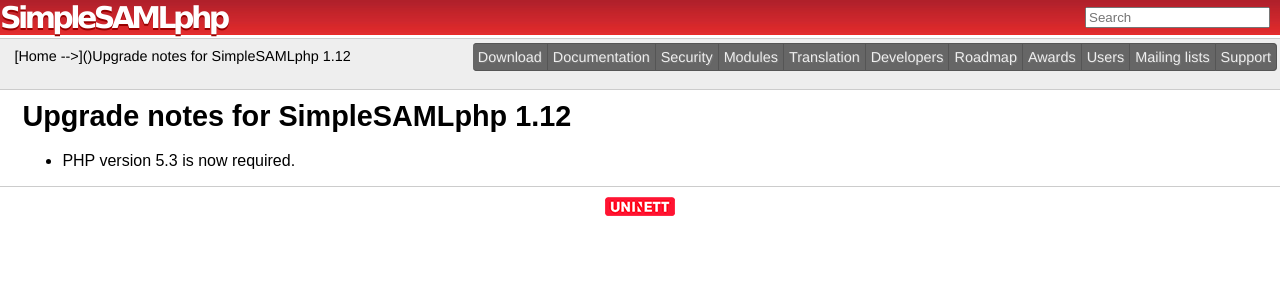
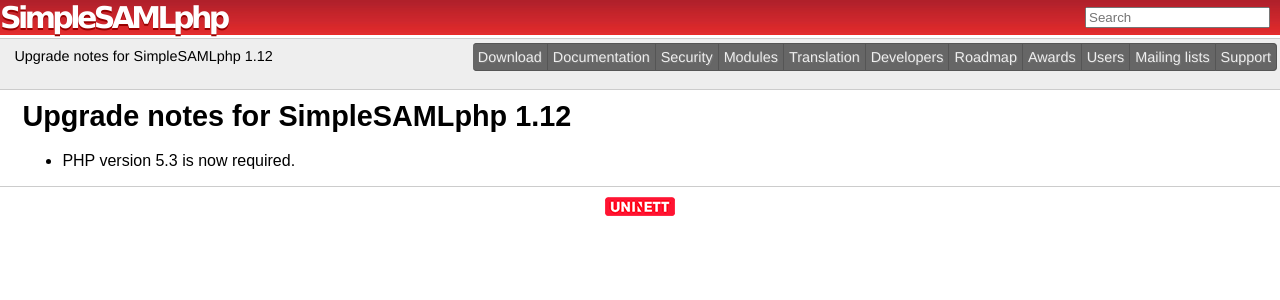
Before and after one commit to simplesamlphp/simplesamlphp.github.io, a Jekyll site: the page built from docs/simplesamlphp-upgrade-notes-1.12.md, in a window 1280 px wide. Shown: the top 300 px of the page. Built offline with Jekyll 4.4.1, drawn with Linux system fonts in a browser that asks for light colours; our own code applies the rules of GitHub Pages for plain Markdown files.

Commit message:
Revert "Ariadna line in header (home --> page title)"
This reverts commit 6f732357e89d652d54350fb60fcb0488c916f7ee.

```diff
--- a/_includes/header.html
+++ b/_includes/header.html
@@ -12,7 +12,7 @@
 
   <!-- Grey header bar below -->
   <div id="headerbar" style="clear: both">
-  <p id="breadcrumb">[Home -->]({{ site.baseurl }}){{ page.title }}</p><div class="mtoolbar"><div class="menuitem first"><a href="https://github.com/simplesamlphp/simplesamlphp/releases">Download</a></div><div class="menuitem"><a href="/docs">Documentation</a></div><div class="menuitem"><a href="/security">Security</a></div><div class="menuitem"><a href="/modules/">Modules</a></div><div class="menuitem"><a href="/translation/">Translation</a></div><div class="menuitem"><a href="/developers/">Developers</a></div><div class="menuitem"><a href="https://github.com/simplesamlphp/simplesamlphp/projects">Roadmap</a></div><div class="menuitem"><a href="/awards">Awards</a></div><div class="menuitem"><a href="/users/">Users</a></div><div class="menuitem"><a href="/lists/">Mailing lists</a></div><div class="menuitem last"><a href="/support/">Support</a></div></div><br style="clear: both; height: 0px; width: 0px" />
+  <p id="breadcrumb">{{ page.title }}</p><div class="mtoolbar"><div class="menuitem first"><a href="https://github.com/simplesamlphp/simplesamlphp/releases">Download</a></div><div class="menuitem"><a href="/docs">Documentation</a></div><div class="menuitem"><a href="/security">Security</a></div><div class="menuitem"><a href="/modules/">Modules</a></div><div class="menuitem"><a href="/translation/">Translation</a></div><div class="menuitem"><a href="/developers/">Developers</a></div><div class="menuitem"><a href="https://github.com/simplesamlphp/simplesamlphp/projects">Roadmap</a></div><div class="menuitem"><a href="/awards">Awards</a></div><div class="menuitem"><a href="/users/">Users</a></div><div class="menuitem"><a href="/lists/">Mailing lists</a></div><div class="menuitem last"><a href="/support/">Support</a></div></div><br style="clear: both; height: 0px; width: 0px" />
   <br style="height: 0px; clear: both" />
   </div><!-- /#headerbar -->
 
```
